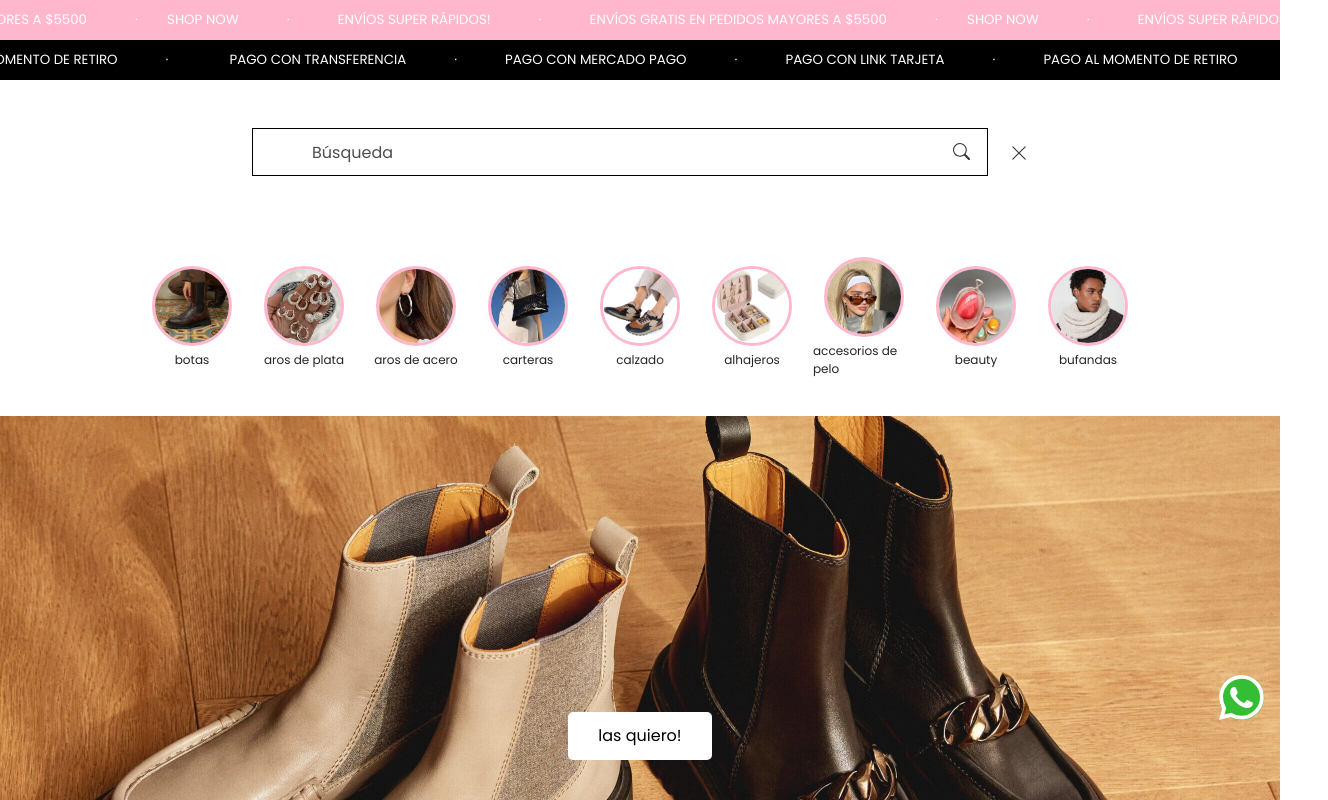
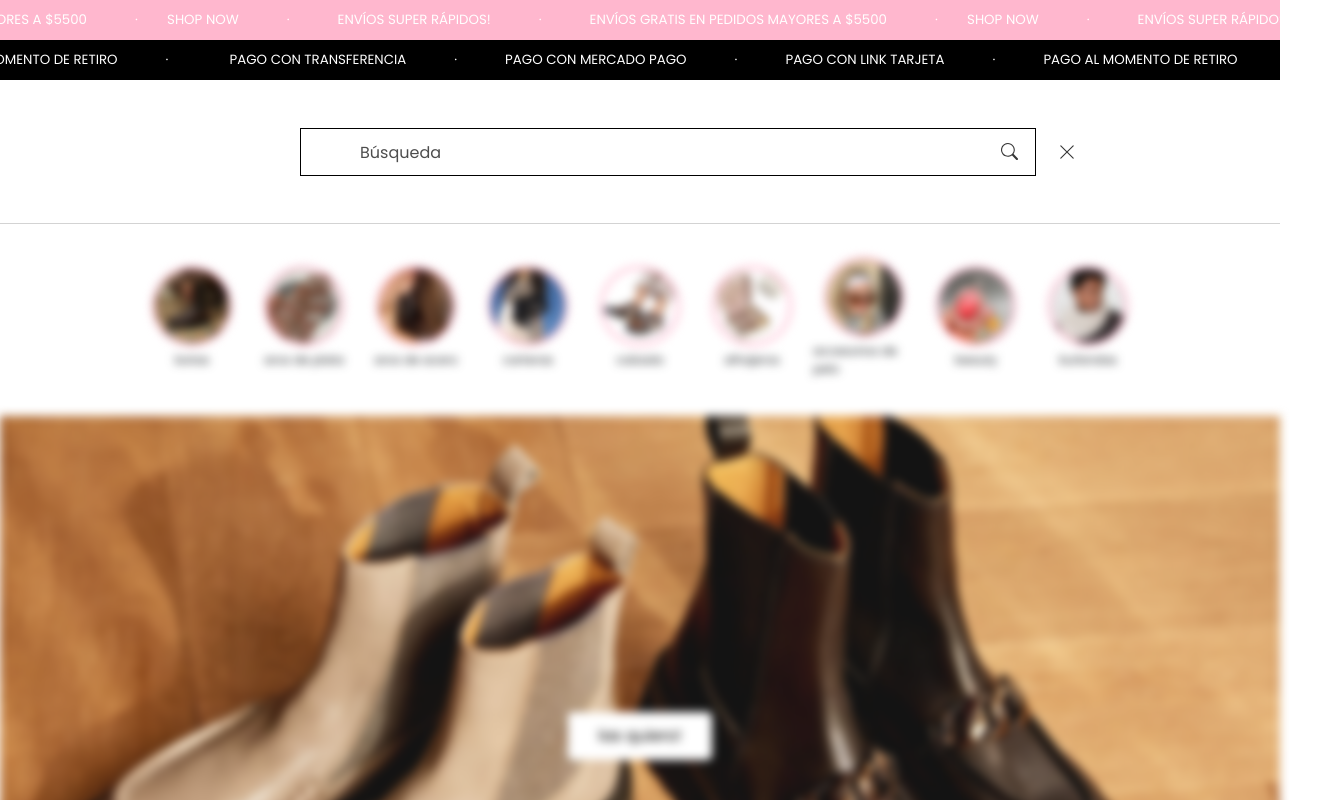
Before and after one commit to lucianatoga/e-shop, a website: page index.html in a window 1280 px wide. Both pictures are taken after a click on the button 65 px from the left and 126 px from the top of the page. Shown: the top 800 px of the page, 1328 px wide, since content can reach past the window. Drawn offline with nearby package versions, Linux system fonts and the light colour scheme; files whose address does not match are found by name.

Commit message:
finished search bar functionality

```diff
--- a/index.html
+++ b/index.html
@@ -20,7 +20,7 @@
         </section>
     </section>
     <header>
-        <section class="title-buttons">
+        <section class="title-buttons" id="title-buttons-section">
             <button class="simple-button" id="search-button">
                 <svg xmlns="http://www.w3.org/2000/svg" width="18" height="18" fill="currentColor" class="bi bi-search" viewBox="0 0 16 16">
                     <path d="M11.742 10.344a6.5 6.5 0 1 0-1.397 1.398h-.001q.044.06.098.115l3.85 3.85a1 1 0 0 0 1.415-1.414l-3.85-3.85a1 1 0 0 0-.115-.1zM12 6.5a5.5 5.5 0 1 1-11 0 5.5 5.5 0 0 1 11 0"/>
@@ -38,7 +38,7 @@
                 </ul>
             </nav>
         </section>
-        <section class="option-menu">
+        <section class="option-menu" id="option-menu-section">
             <nav>
                 <ul class="ulist">
                     <li><a href="#" role="button">CALZADO</a></li>
@@ -49,6 +49,18 @@
                     <li><a href="#" role="button">ACCESORIOS</a></li>
                 </ul>
             </nav>
+        </section>
+        <section class="search-section" id="search-section">
+            <form>
+                <input type="text" name="search" id="search">
+                <label for="search">Búsqueda</label>
+                <button type="submit" class="simple-button"><svg xmlns="http://www.w3.org/2000/svg" width="17" height="17" fill="currentColor" class="bi bi-search" viewBox="0 0 16 16">
+                    <path d="M11.742 10.344a6.5 6.5 0 1 0-1.397 1.398h-.001q.044.06.098.115l3.85 3.85a1 1 0 0 0 1.415-1.414l-3.85-3.85a1 1 0 0 0-.115-.1zM12 6.5a5.5 5.5 0 1 1-11 0 5.5 5.5 0 0 1 11 0"/>
+                </svg></button>
+            </form>
+            <button class="simple-button" id="close-button"><svg xmlns="http://www.w3.org/2000/svg" width="18" height="18" fill="currentColor" class="bi bi-x-lg" viewBox="0 0 16 16">
+                <path d="M2.146 2.854a.5.5 0 1 1 .708-.708L8 7.293l5.146-5.147a.5.5 0 0 1 .708.708L8.707 8l5.147 5.146a.5.5 0 0 1-.708.708L8 8.707l-5.146 5.147a.5.5 0 0 1-.708-.708L7.293 8z"/>
+              </svg></button>
         </section>
     </header>
     <main>
--- a/index.js
+++ b/index.js
@@ -1,17 +1,24 @@
 const search_section=document.getElementById("search-section");
-
-const search_button=document.getElementById("search-button");
-search_button.addEventListener('click', ()=>{
+function showSearchSection(){
+    document.getElementById("title-buttons-section").style.display="none";
+    document.getElementById("option-menu-section").style.display="none";
     search_section.style.display="flex";
     search_section.style.position="absolute";
-    search_section.style.top="5rem";
-    search_section.style.zIndex="100"
-
-})
+    search_section.style.top="0";
+    document.querySelector("main").classList.add("disabled");
+    document.querySelector("body").style.overflow="hidden";
+}
+function closeSearchSection(){
+    search_section.style.display="none";
+    document.getElementById("title-buttons-section").style.display="flex";
+    document.getElementById("option-menu-section").style.display="flex";
+    document.querySelector("main").classList.remove("disabled");
+    document.querySelector("body").style.overflow="auto";
+}
+const search_button=document.getElementById("search-button");
+search_button.addEventListener('click', showSearchSection);
 const close_button=document.getElementById("close-button");
-close_button.addEventListener('click', ()=>{
-    search_section.style.display="none";
-})
+close_button.addEventListener('click', closeSearchSection)
 
 const search_bar_input=document.querySelector('input[name="search"]');
 search_bar_input.addEventListener('focus', ()=>{
--- a/scss/layout/_header.scss
+++ b/scss/layout/_header.scss
@@ -1,4 +1,3 @@
-
 .ulist{
     margin: 0;
     padding: 0;
@@ -12,7 +11,6 @@
 }
 
 //banners
-
 .inner-banner{
     display: flex;
     flex-direction: row;
@@ -55,6 +53,7 @@
     position: sticky;
     top:0;
 }
+
 //first section header
 .title-buttons{
     display: flex;
@@ -72,9 +71,28 @@
         height: 19px;
     }
 }
+.logo-img{
+    justify-self: center;
+}
+.login-cart{
+    display: flex;
+    align-items: center;
+}
+//secnd section header
+.option-menu{
+    align-self: center;
+    margin: 0.5rem;
+    height: 3rem;
+    display: flex;
+    align-items: end;
+    font-weight: 300;
+    font-size: 0.9rem;
+}
+
+//search section
 .search-section{
     display: none;
-    height: 9rem;
+    height: 100%;
     width: 100%;
     background-color: white;
     flex-direction: row;
@@ -96,10 +114,6 @@
         outline: none;
         font-size: .8rem;
     }
-    // input:focus~label{
-    //     top: 3.5rem;
-    //     font-size: 10px;
-    // }
     input:focus{
         border: 2px solid black;
     }
@@ -115,36 +129,3 @@
     position: relative;
     right: 2.5rem;
 }
-// .search-bar{
-//     display: flex;
-//     align-items: center;
-//     input{
-//         width: 0.1rem;
-//         transition: width 1s;
-//         &:hover{
-//             width: 5rem;
-//         }
-//     }
-//     button{
-//         border: none;
-//         background-color:white;
-
-//     }
-// }
-.logo-img{
-    justify-self: center;
-}
-.login-cart{
-    display: flex;
-    align-items: center;
-}
-//secnd section header
-.option-menu{
-    align-self: center;
-    margin: 0.5rem;
-    height: 3rem;
-    display: flex;
-    align-items: end;
-    font-weight: 300;
-    font-size: 0.9rem;
-}
--- a/scss/layout/_layout.scss
+++ b/scss/layout/_layout.scss
@@ -1,4 +1,7 @@
-
+.disabled{
+    pointer-events: none;
+    filter: blur(5px);
+}
 .shortcuts{
     height: 12rem;
     display: flex;
```
Also changed, not shown: css/styles.css, 1 other file.
